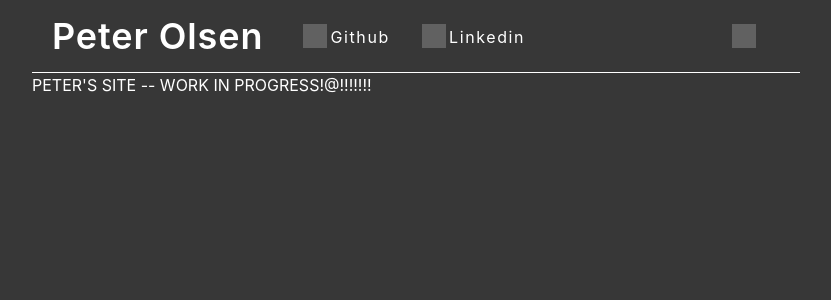
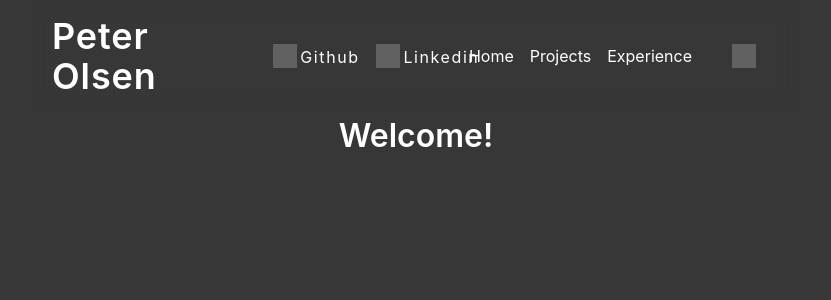
Before and after one commit to PeterOlsen1/peterolsen1.github.io, a SvelteKit app: page / in a window 1280 px wide. Shown: the top 300 px of the page, without its empty margins (224-1055 px from the left). Built offline with nearby package versions, Linux system fonts and the light colour scheme; grey boxes are pictures that could not be loaded.

Commit message:
add new files

```diff
--- a/src/lib/components/SocialMedia.svelte
+++ b/src/lib/components/SocialMedia.svelte
@@ -65,10 +65,10 @@
     }
 </style>
 
-<div class="social-container" onclick={() => window.open(link, '_blank')}>
+<div class="social-container" onclick={() => window.open(link, '_blank')} onmouseover={handleMouseOver} onmouseout={handleMouseOut}>
     <img src={imageURL} alt="social media">
     <div class="social-link">
-        <div bind:this={linkRef} onmouseover={handleMouseOver} onmouseout={handleMouseOut}>
+        <div bind:this={linkRef}>
             {@render children()}
         </div>
         <div class="social-underline" bind:this={underlineRef}></div>
--- a/src/lib/style.svelte.ts
+++ b/src/lib/style.svelte.ts
@@ -27,7 +27,6 @@ export const themes: any = {
         "--button-background-color": "rgba(200, 200, 200, 0.2)",
         "--button-hover-color": "rgba(200, 200, 200, 0.5)",
         "--black-image-filter": "invert(0)",
-
     },
     dark: {
         "--border-color": "#ffffff",
--- a/src/routes/+layout.svelte
+++ b/src/routes/+layout.svelte
@@ -3,9 +3,17 @@
     import { onMount } from "svelte";
 	import '../app.css';
     import SocialMedia from "$lib/components/SocialMedia.svelte";
+	import { page } from "$app/state";
+
+	console.log(page.route.id);
+	let { children } = $props();
 
 
-	let { children } = $props();
+	const pages = [
+		{ name: 'Home', path: '/' },
+		{ name: 'Projects', path: '/projects' },
+		{ name: 'Experience', path: '/experience' }
+	]
 
 	onMount(() => {
 		loadTheme();
@@ -22,9 +30,13 @@
 		display: flex;
 		align-items: center;
 		padding: 0 20px;
-		border-bottom: 1px solid var(--border-color);
+		/* border-bottom: 1px solid var(--border-color); */
 		padding-top: 1em;
 		padding-bottom: 1em;
+		z-index: 1000;
+		position: sticky;
+		top: 0;
+		backdrop-filter: blur(0.5em);
 	}
 
 	img {
@@ -54,6 +66,13 @@
 		gap: 1em;
 		margin-left: 2em;
 	}
+
+	.pages {
+		display: flex;
+		gap: 1em;
+		margin-left: auto;
+		margin-right: 2em;
+	}
 </style>
 
 <div class="main">
@@ -68,6 +87,13 @@
 				<SocialMedia link={"https://www.linkedin.com/in/peterolsen2/"} imageURL={"https://static-00.iconduck.com/assets.00/linkedin-icon-2048x2048-3mmtnow6.png"}>Linkedin</SocialMedia>
 			</div>
 		</div>
+		<div class="pages">
+			{#each pages as page}
+				<a href={page.path}>
+					{page.name}
+				</a>
+			{/each}
+		</div>
 		<div class="theme-toggle" onclick={toggleTheme}>
 			{#if theme.theme === 'dark'}
 				<img src='/sun.svg' alt='sun' style="width: 1.5em; height: 1.5em;">
--- a/src/routes/+page.svelte
+++ b/src/routes/+page.svelte
@@ -1 +1,21 @@
-PETER'S SITE -- WORK IN PROGRESS!@!!!!!!!
+<style>
+    .main {
+        width: 100%;
+        display: flex;
+        flex-direction: column;
+        align-items: center;
+    }
+
+    .header {
+        width: 100%;
+        text-align: center;
+        font-size: 2em;
+        font-weight: 600;
+    }
+</style>
+
+<div class="main">
+    <div class="header">
+        Welcome!
+    </div>
+</div>
```
Also changed, not shown: src/routes/+error.svelte (added), src/routes/experience/+page.svelte (added), src/routes/projects/+page.svelte (added).
